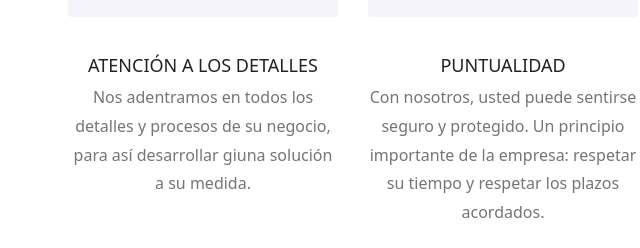
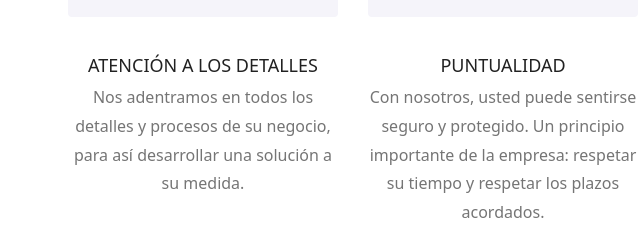
Before and after one commit to Santiagoadda/goit-markup-hw-01, a plain HTML site: page index.htm in a window 1280 px wide. Shown: the part 893-1141 px from the top of the page, 12-652 px from the left. Drawn offline with nearby package versions, Linux system fonts and the light colour scheme.

Commit message:
work-4-git

```diff
--- a/index.htm
+++ b/index.htm
@@ -92,7 +92,7 @@
             <h3>ATENCIÓN A LOS DETALLES</h3>
             <p>
               Nos adentramos en todos los detalles y procesos de su negocio,
-              para así desarrollar giuna solución a su medida.
+              para así desarrollar una solución a su medida.
             </p>
           </li>
           <li class="item-new-list">
```
